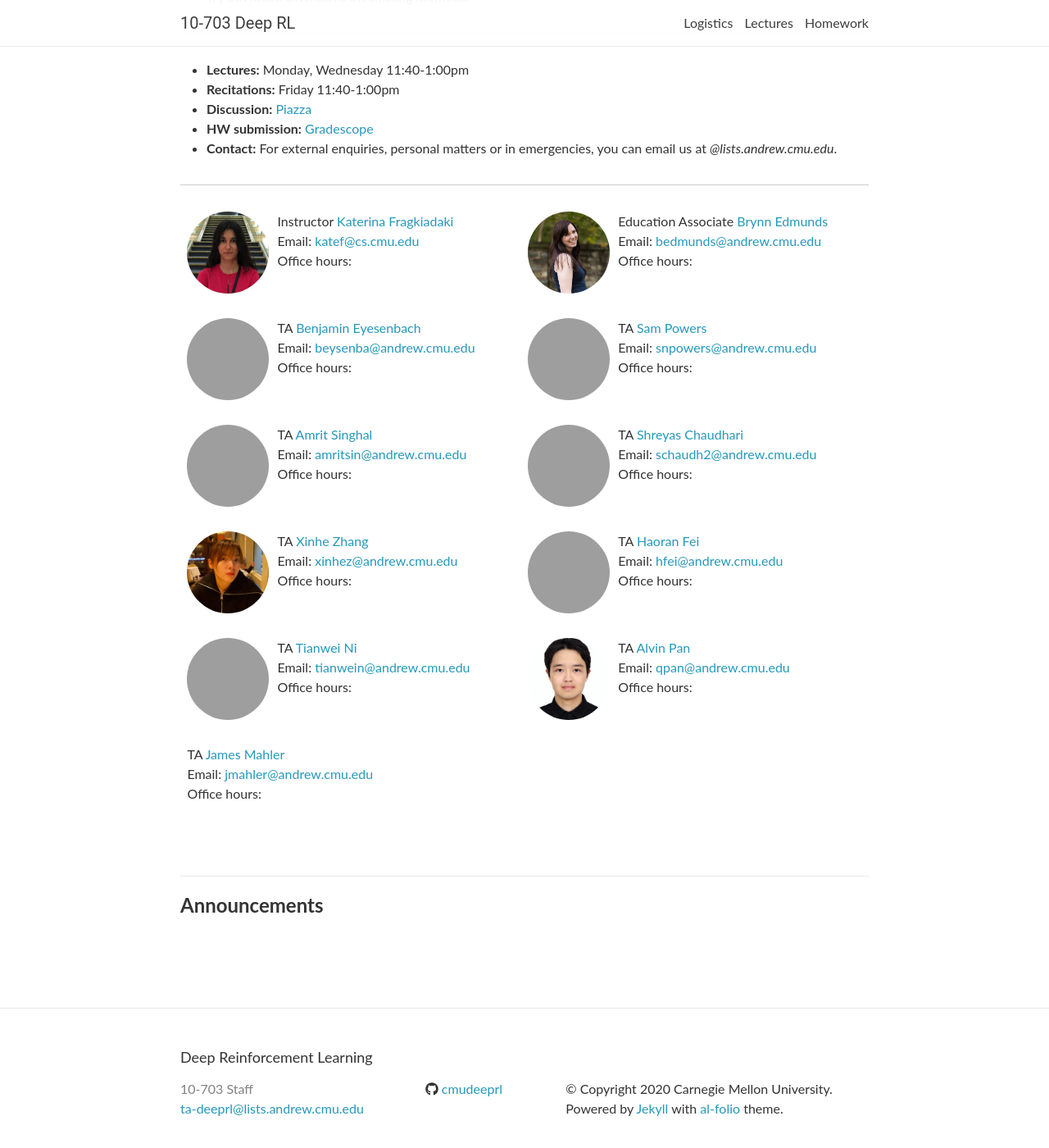
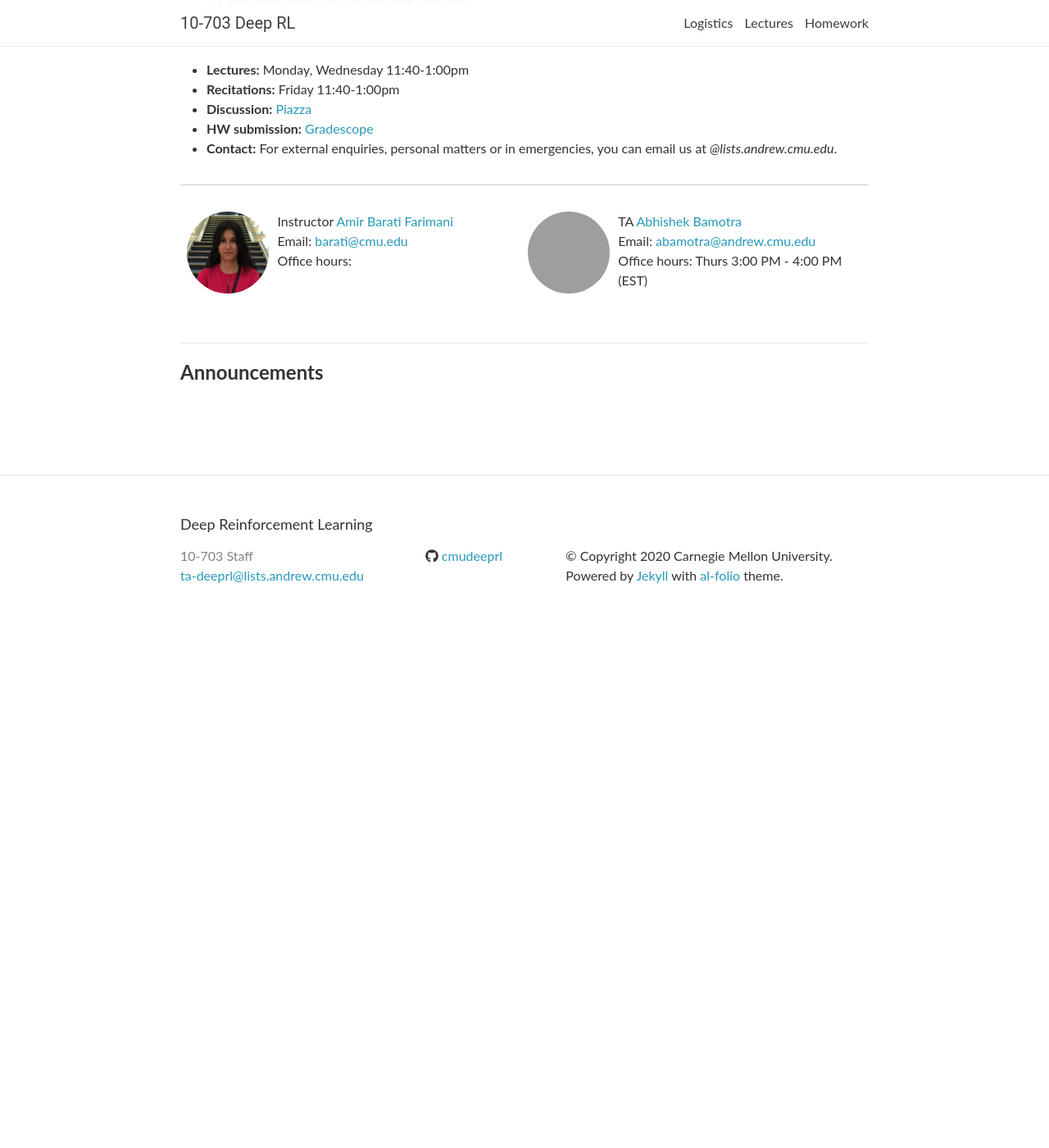
Before and after one commit to 24787ml/24787ml.github.io, a Jekyll site: the page built from _pages/about.md, in a window 1280 px wide and 1400 px high, scrolled down 505 px. Shown: the whole window at 82% size. Built offline with Jekyll 4.4.1, drawn with Linux system fonts in a browser that asks for light colours; nearby versions of some CDN libraries; comment, search, counter and statistics services are not loaded; after the commit the page ends 1280 px from its top, so only the background shows below that; grey boxes are pictures that could not be loaded.

Commit message:
editing names

```diff
--- a/_data/staff.yml
+++ b/_data/staff.yml
@@ -1,68 +1,13 @@
 Instructors:
-    - name: Katerina Fragkiadaki
-      email: katef@cs.cmu.edu
-      url: https://www.cs.cmu.edu/~katef/
+    - name: Amir Barati Farimani
+      email: barati@cmu.edu
+      url:
       office-hours:
       image: staff/katef.jpeg
 
-EducationAssociates:
-    - name: Brynn Edmunds
-      email: bedmunds@andrew.cmu.edu
-      url:
-      office-hours:
-      image: staff/bedmunds.jpg
-
 TAs:
-    - name: Benjamin Eyesenbach
-      email: beysenba@andrew.cmu.edu
-      url: https://ben-eysenbach.github.io/
-      office-hours:
+    - name: Abhishek Bamotra
+      email: abamotra@andrew.cmu.edu
+      url: https://cv.abhib.com/
+      office-hours: Thurs 3:00 PM - 4:00 PM (EST)
       image: staff/beysenba.jpg
-
-    - name: Sam Powers
-      email: snpowers@andrew.cmu.edu
-      url: https://www.ri.cmu.edu/ri-people/samantha-powers/
-      office-hours:
-      image: staff/snpowers.jpg
-
-    - name: Amrit Singhal
-      email: amritsin@andrew.cmu.edu
-      url: https://amr4i.github.io
-      office-hours:
-      image: staff/amritsin.jpg
-
-    - name: Shreyas Chaudhari
-      email: schaudh2@andrew.cmu.edu
-      url: https://www.linkedin.com/in/shreyas-chaudhari/
-      office-hours:
-      image: staff/schaudh2.jpeg
-
-    - name: Xinhe Zhang
-      email: xinhez@andrew.cmu.edu
-      url: http://xinhez.github.io/
-      office-hours:
-      image: staff/xinhez.jpeg
-
-    - name: Haoran Fei
-      email: hfei@andrew.cmu.edu
-      url: https://github.com/HaoranFei
-      office-hours:
-      image: staff/hfei.jpg
-
-    - name: Tianwei Ni
-      email: tianwein@andrew.cmu.edu
-      url: http://tianwe.in/
-      office-hours:
-      image: staff/tianwein.png
-
-    - name: Alvin Pan
-      email: qpan@andrew.cmu.edu
-      url:
-      office-hours:
-      image: staff/qpan.jpg
-
-    - name: James Mahler
-      email: jmahler@andrew.cmu.edu
-      url:
-      office-hours:
-      image:
```
